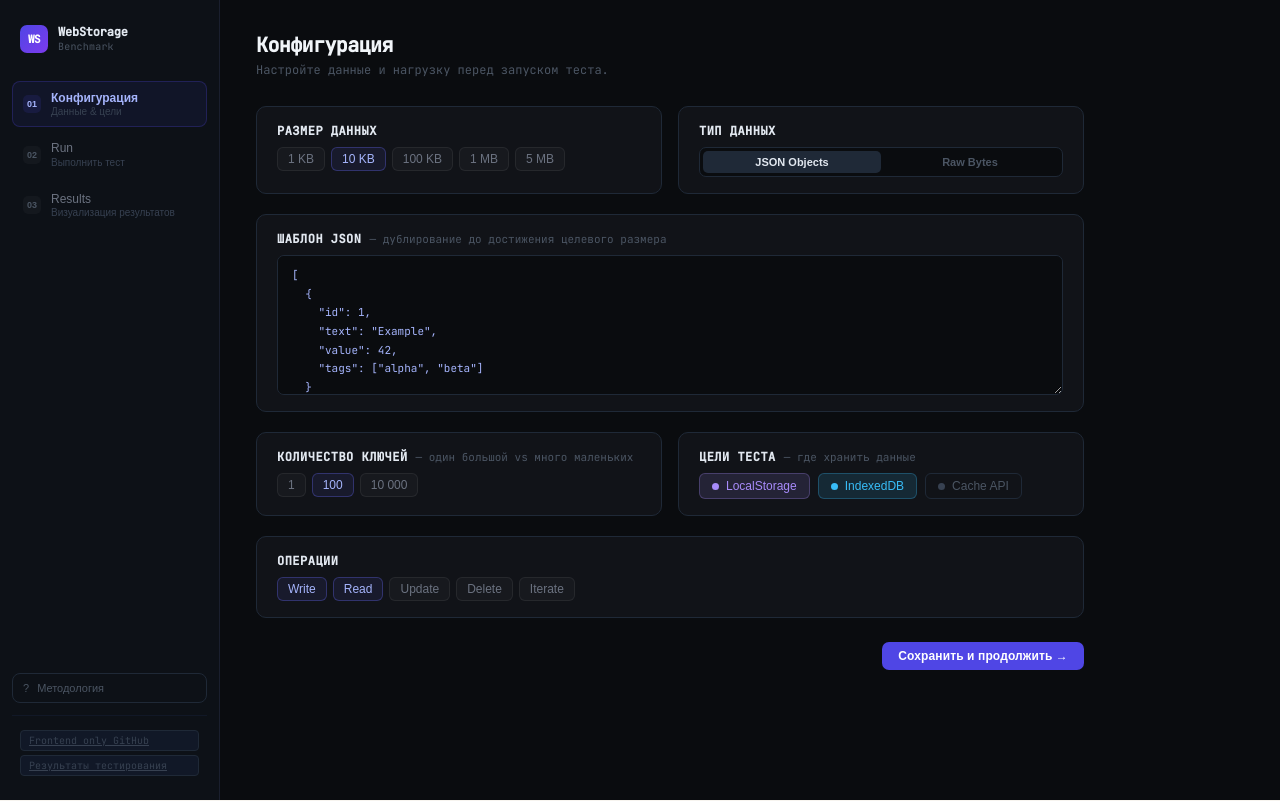
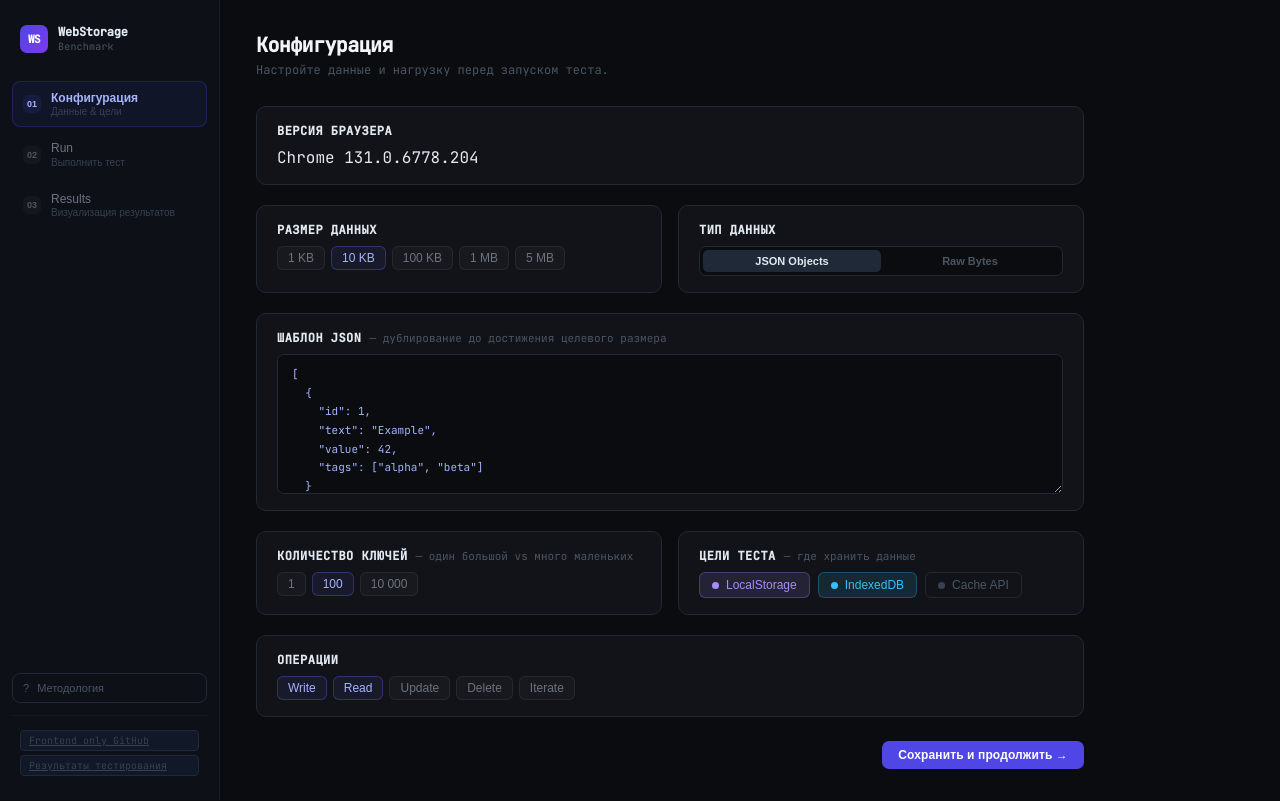
Before and after one commit to LEVALEXEEV/web-storage-benchmark, a React (Vite) app: page / in a window 1280 px wide. Built offline with nearby package versions, Linux system fonts and the light colour scheme.

Commit message:
add browser v display

```diff
--- a/src/App.jsx
+++ b/src/App.jsx
@@ -8,22 +8,10 @@ import MethodologyModal from "./components/MethodologyModal";
 import ConfigurePanel from "./components/panels/ConfigurePanel";
 import RunPanel from "./components/panels/RunPanel";
 import ResultsPanel from "./components/panels/ResultsPanel";
+import getBrowserLabel from "./utils/getBrowser";
 
 const SHEETS_WEB_APP_URL =
   "https://script.google.com/macros/s/AKfycbzjHsqb-bCUUMFQOHZpKnedqxi4GUSz-0dvEB-xpK3dxVpdTMIHz8zBzIqhKNZS7kKQPg/exec";
-
-const getBrowserLabel = () => {
-  const ua = navigator.userAgent || "";
-  const edge = ua.match(/Edg\/([\d.]+)/);
-  if (edge) return `Edge ${edge[1]}`;
-  const chrome = ua.match(/Chrome\/([\d.]+)/);
-  if (chrome && !ua.includes("Edg/")) return `Chrome ${chrome[1]}`;
-  const firefox = ua.match(/Firefox\/([\d.]+)/);
-  if (firefox) return `Firefox ${firefox[1]}`;
-  const safari = ua.match(/Version\/([\d.]+).*Safari/);
-  if (safari) return `Safari ${safari[1]}`;
-  return "Unknown";
-};
 
 export default function App() {
   const [activeTab, setActiveTab] = useState("configure");
--- a/src/components/panels/ConfigurePanel.jsx
+++ b/src/components/panels/ConfigurePanel.jsx
@@ -11,6 +11,7 @@ import Field from "../ui/Field";
 import GhostBtn from "../ui/GhostBtn";
 import PrimaryBtn from "../ui/PrimaryBtn";
 import Section from "../ui/Section";
+import getBrowserLabel from "../../utils/getBrowser";
 
 export default function ConfigurePanel({ config, updateConfig, setActiveTab }) {
     return (
@@ -23,7 +24,11 @@ export default function ConfigurePanel({ config, updateConfig, setActiveTab }) {
                     Настройте данные и нагрузку перед запуском теста.
                 </p>
             </div>
-
+            <Section>
+                <Field label="Версия браузера">
+                    {getBrowserLabel()}
+                </Field>
+            </Section>
             <div style={{ display: "grid", gridTemplateColumns: "1fr 1fr", gap: 16 }}>
                 <Section>
                     <Field label="Размер данных">
--- /dev/null
+++ b/src/utils/getBrowser.js
@@ -0,0 +1,14 @@
+const getBrowserLabel = () => {
+  const ua = navigator.userAgent || "";
+  const edge = ua.match(/Edg\/([\d.]+)/);
+  if (edge) return `Edge ${edge[1]}`;
+  const chrome = ua.match(/Chrome\/([\d.]+)/);
+  if (chrome && !ua.includes("Edg/")) return `Chrome ${chrome[1]}`;
+  const firefox = ua.match(/Firefox\/([\d.]+)/);
+  if (firefox) return `Firefox ${firefox[1]}`;
+  const safari = ua.match(/Version\/([\d.]+).*Safari/);
+  if (safari) return `Safari ${safari[1]}`;
+  return "Unknown";
+};
+
+export default getBrowserLabel;
```
